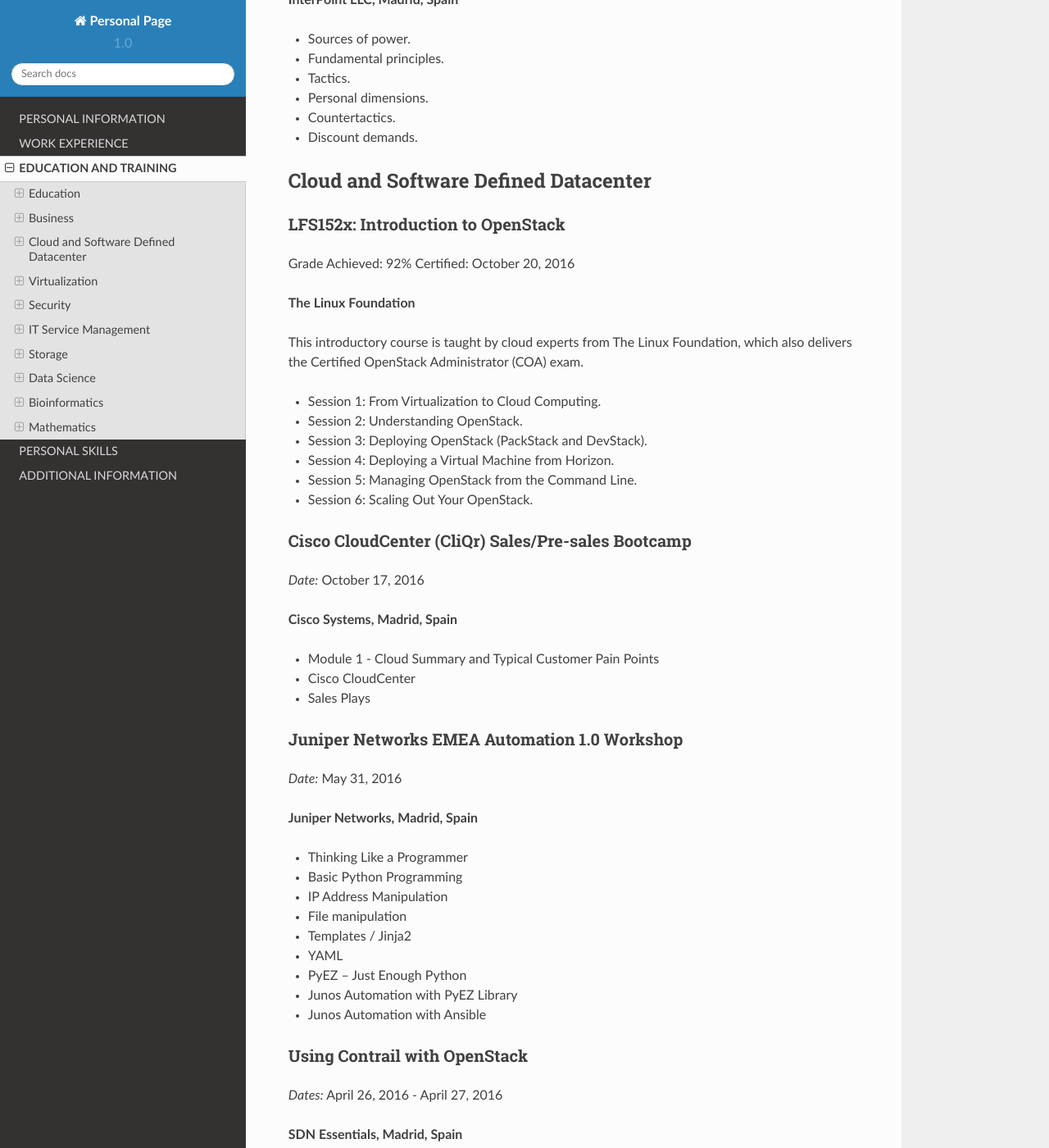
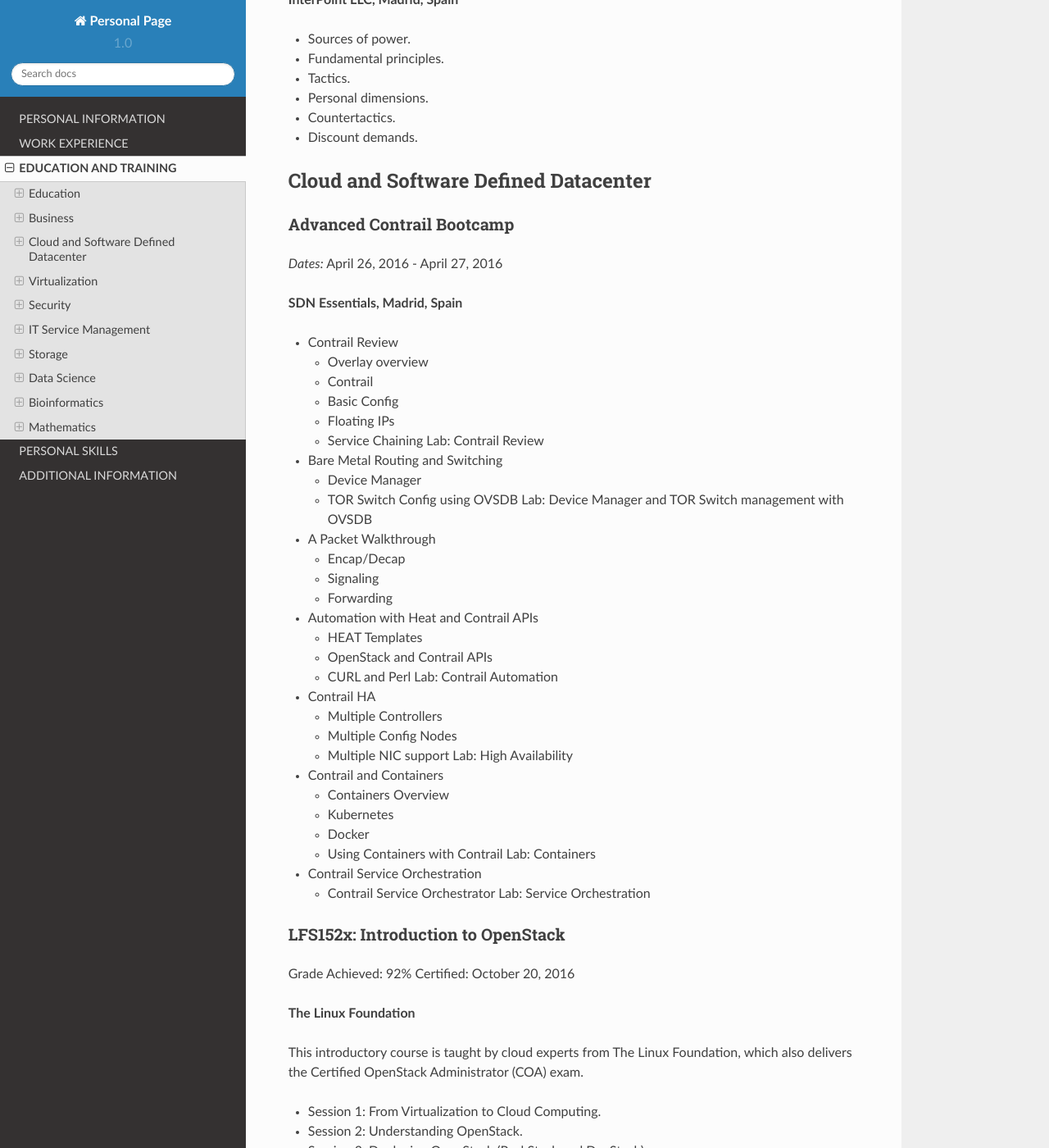
Before and after one commit to jacubero/Resume, a Sphinx documentation site: the page built from Sphinx/source/education.rst, in a window 1280 px wide and 1400 px high, scrolled down 5794 px. Shown: the whole window at 82% size. Built offline with Sphinx 7.4.7 and the Read the Docs theme 2.0.0, drawn with Linux system fonts in a browser that asks for light colours.

Commit message:
New version

```diff
--- a/Sphinx/source/education.rst
+++ b/Sphinx/source/education.rst
@@ -316,6 +316,69 @@
 *************************************
 Cloud and Software Defined Datacenter
 *************************************
+
+Advanced Contrail Bootcamp
+==========================
+
+*Dates:* April 26, 2016 - April 27, 2016
+
+**SDN Essentials, Madrid, Spain**
+
+* Contrail Review
+
+  * Overlay overview
+
+  * Contrail
+
+  * Basic Config
+
+  * Floating IPs
+
+  * Service Chaining Lab: Contrail Review
+
+* Bare Metal Routing and Switching
+
+  * Device Manager
+
+  * TOR Switch Config using OVSDB Lab: Device Manager and TOR Switch management with OVSDB
+
+* A Packet Walkthrough
+
+  * Encap/Decap
+
+  * Signaling
+
+  * Forwarding
+
+* Automation with Heat and Contrail APIs
+
+  * HEAT Templates
+
+  * OpenStack and Contrail APIs
+
+  * CURL and Perl Lab: Contrail Automation
+
+* Contrail HA
+
+  * Multiple Controllers
+
+  * Multiple Config Nodes
+
+  * Multiple NIC support Lab: High Availability
+
+* Contrail and Containers
+
+  * Containers Overview
+
+  * Kubernetes
+
+  * Docker
+
+  * Using Containers with Contrail Lab: Containers
+
+* Contrail Service Orchestration
+
+  * Contrail Service Orchestrator Lab: Service Orchestration
 
 LFS152x: Introduction to OpenStack
 ==================================
```
Also changed, not shown: Sphinx/source/additional.rst (+14 -0 lines), Sphinx/source/images/extremadura.jpg (added), 3 other files.
